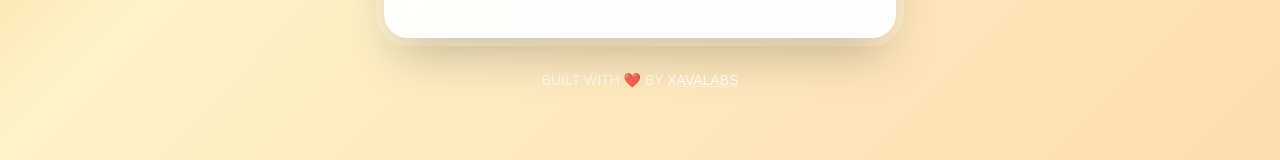
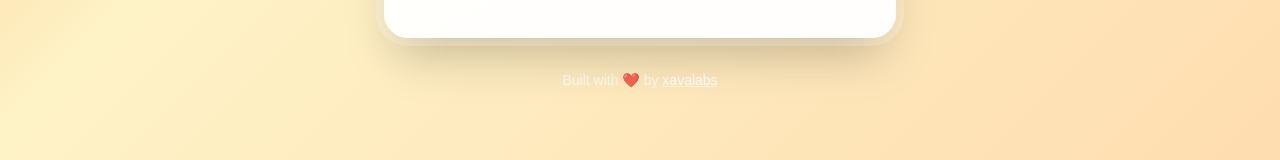
Before and after one commit to ns-test-org/simple-todo-list, a Next.js app in the folder packages/jam-notes/: page / in a window 1280 px wide. Shown: the part 602-762 px from the top of the page. Built offline with nearby package versions, Linux system fonts and the light colour scheme.

Commit message:
AI chat session: Updated code and files

```diff
--- a/packages/jam-notes/src/app/page.tsx
+++ b/packages/jam-notes/src/app/page.tsx
@@ -133,14 +133,14 @@ export default function TodoApp() {
       {/* Footer */}
       <div className="mt-8 text-center">
         <p className="text-white/80 text-sm font-medium">
-          BUILT WITH ❤️ BY{' '}
+          Built with ❤️ by{' '}
           <a
             href="https://xavalabs.com"
             target="_blank"
             rel="noopener noreferrer"
             className="text-white hover:text-white/90 underline decoration-white/50 hover:decoration-white transition-all"
           >
-            XAVALABS
+            xavalabs
           </a>
         </p>
       </div>
```
